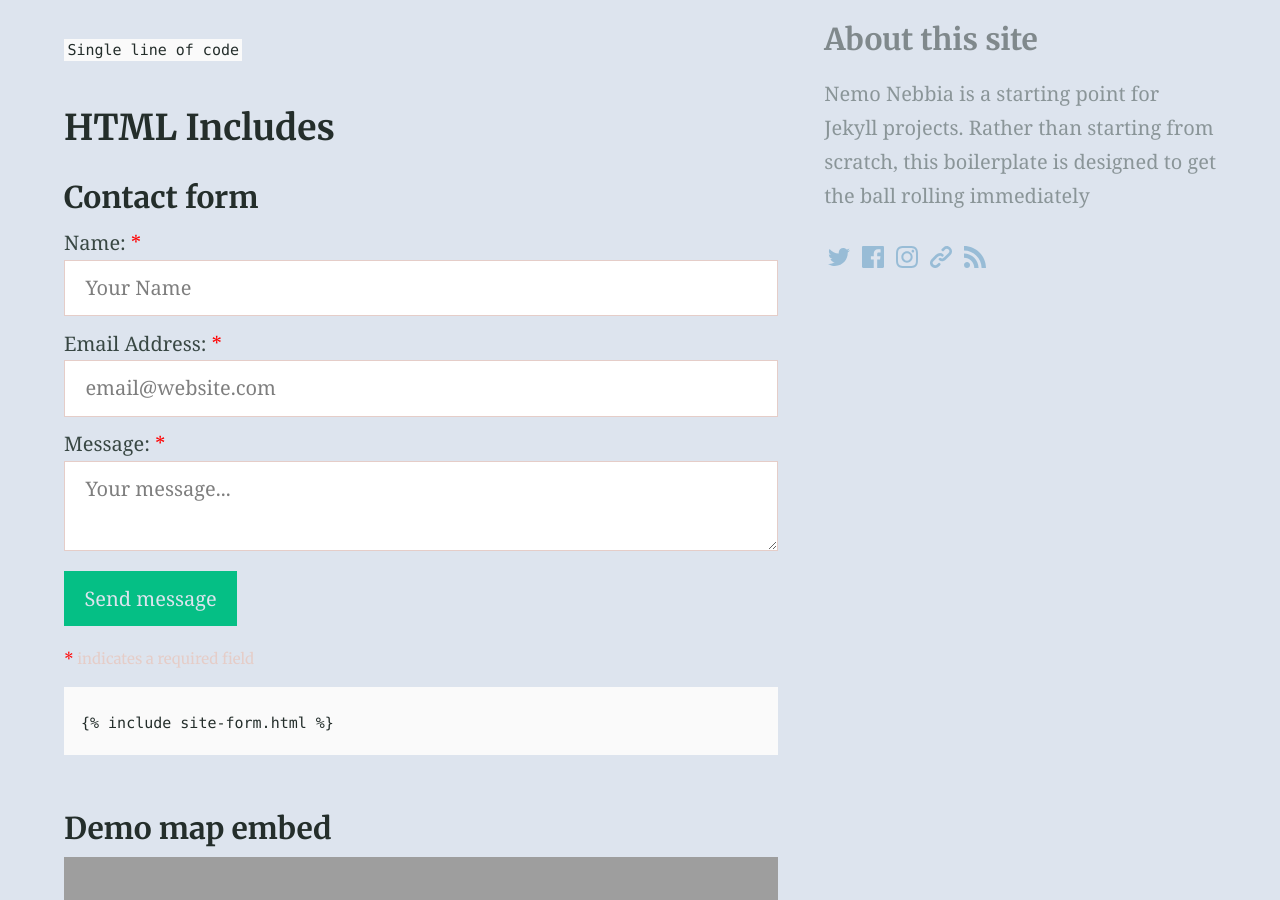
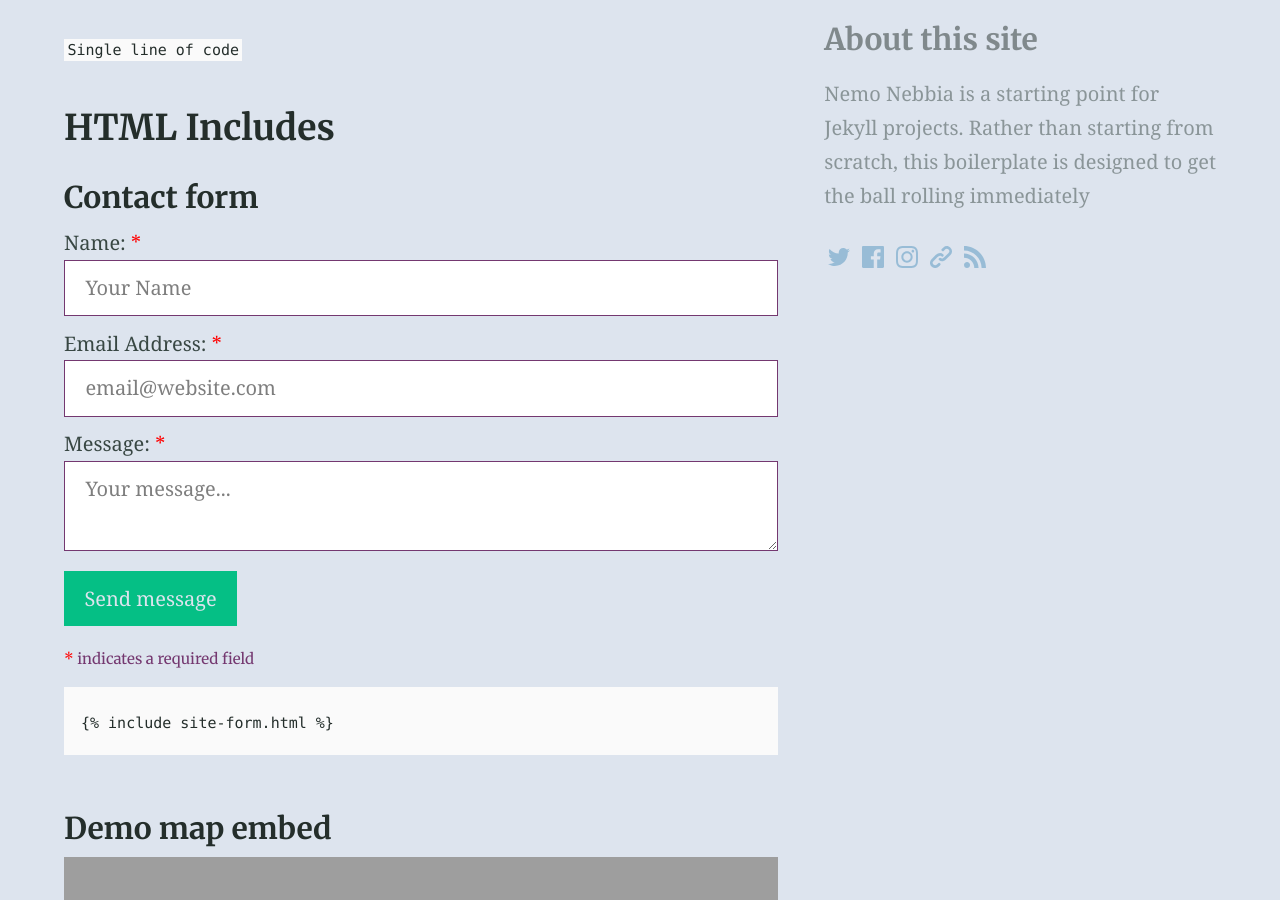
Before and after one commit to secondelecture/seconde-lecture.com, a Jekyll site: the page built from elements.md, in a window 1280 px wide and 900 px high, scrolled down 2724 px. Built offline with Jekyll 4.4.1, drawn with Linux system fonts in a browser that asks for light colours; grey boxes are pictures that could not be loaded.

Commit message:
updating a few things

```diff
--- a/_sass/_settings.scss
+++ b/_sass/_settings.scss
@@ -10,7 +10,7 @@ $bodyColour: #384743 !default;
 $linkColour: #5395bf !default;
 $hoverColour: #623ea5 !default;
 $focusColour: #e5cdc8 !default;
-$captionColour: #e5cdc8 !default;
+$captionColour: #743870 !default;
 $white: #ffffff !default;
 
 
```
